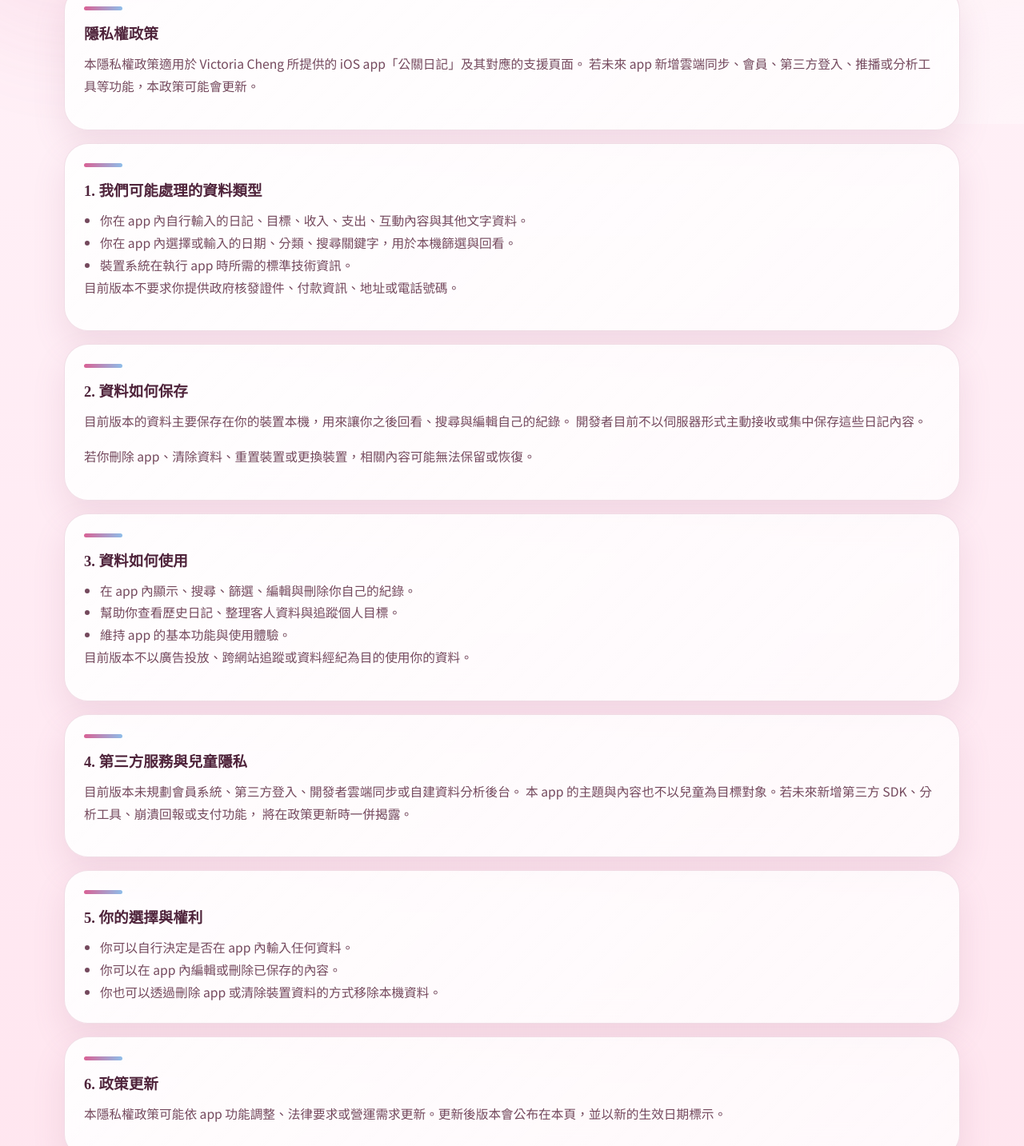
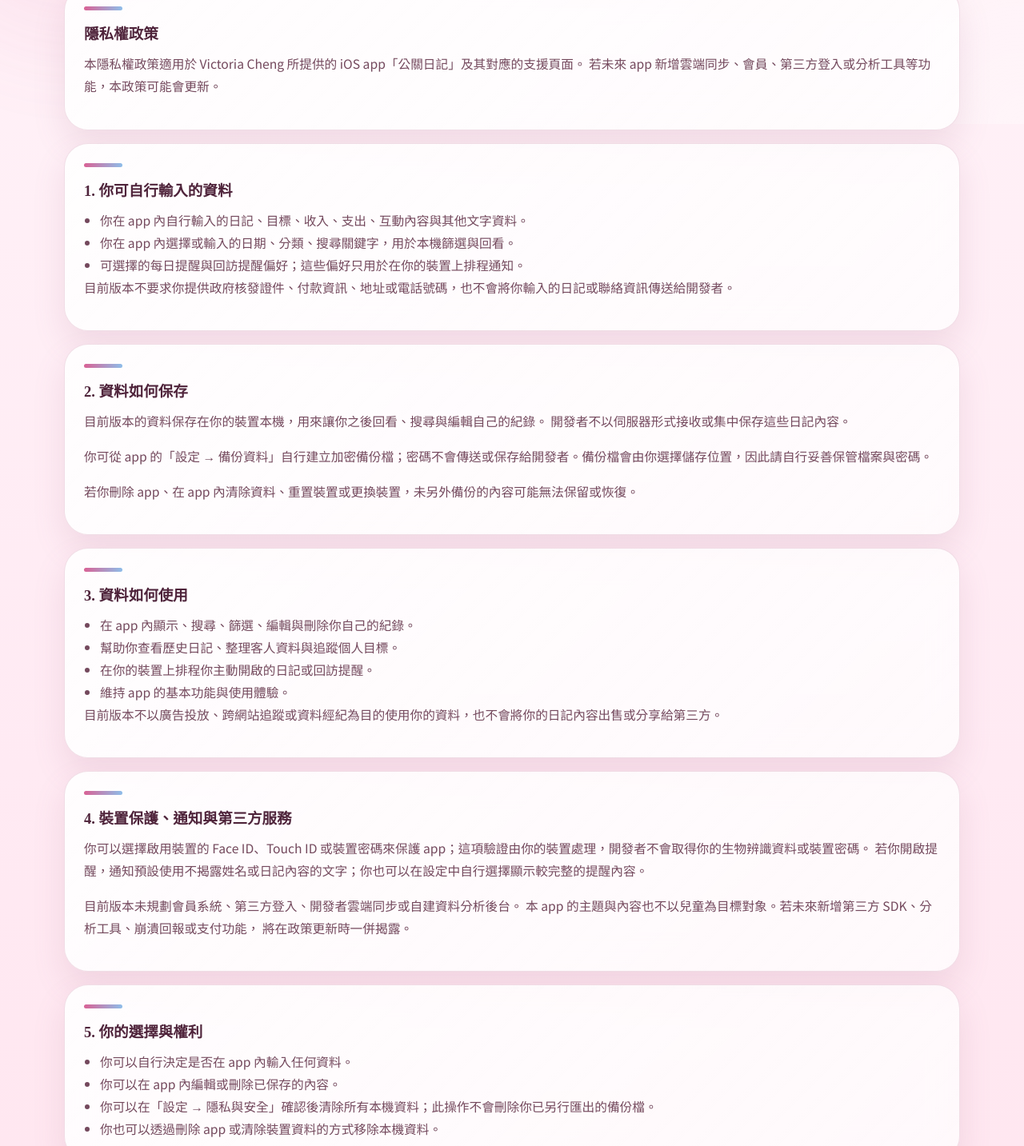
Before and after one commit to VictoriaC1122/taiwan-night-notes-privacy-policy, a plain HTML site: page index.html in a window 1280 px wide. Shown: the part 645-2078 px from the top of the page at 80% size. Drawn offline with Linux system fonts and the light colour scheme.

Commit message:
Update privacy policy for 2.0

```diff
--- a/index.html
+++ b/index.html
@@ -43,7 +43,7 @@
       <aside class="hero-status">
         <div class="status-card">
           <span class="status-label">更新日期</span>
-          <strong>2026 年 4 月 5 日</strong>
+          <strong>2026 年 9 月 10 日</strong>
         </div>
         <div class="status-card">
           <span class="status-label">資料模式</span>
@@ -59,7 +59,7 @@
     <section class="summary-grid">
       <article class="summary-card accent-rose">
         <h2>隱私重點</h2>
-        <p>使用者輸入的日記、收入、支出與客人資料，主要只用於裝置本機的顯示、搜尋與管理。</p>
+        <p>使用者輸入的日記、收入、支出與客人資料只用於裝置本機的顯示、搜尋與管理；開發者不會接收這些內容。</p>
       </article>
       <article class="summary-card accent-peach">
         <h2>版權重點</h2>
@@ -77,29 +77,30 @@
         <h2>隱私權政策</h2>
         <p>
           本隱私權政策適用於 Victoria Cheng 所提供的 iOS app「公關日記」及其對應的支援頁面。
-          若未來 app 新增雲端同步、會員、第三方登入、推播或分析工具等功能，本政策可能會更新。
+          若未來 app 新增雲端同步、會員、第三方登入或分析工具等功能，本政策可能會更新。
         </p>
       </article>
 
       <article class="policy-card">
         <div class="section-marker"></div>
-        <h2>1. 我們可能處理的資料類型</h2>
+        <h2>1. 你可自行輸入的資料</h2>
         <ul>
           <li>你在 app 內自行輸入的日記、目標、收入、支出、互動內容與其他文字資料。</li>
           <li>你在 app 內選擇或輸入的日期、分類、搜尋關鍵字，用於本機篩選與回看。</li>
-          <li>裝置系統在執行 app 時所需的標準技術資訊。</li>
+          <li>可選擇的每日提醒與回訪提醒偏好；這些偏好只用於在你的裝置上排程通知。</li>
         </ul>
-        <p>目前版本不要求你提供政府核發證件、付款資訊、地址或電話號碼。</p>
+        <p>目前版本不要求你提供政府核發證件、付款資訊、地址或電話號碼，也不會將你輸入的日記或聯絡資訊傳送給開發者。</p>
       </article>
 
       <article class="policy-card">
         <div class="section-marker"></div>
         <h2>2. 資料如何保存</h2>
         <p>
-          目前版本的資料主要保存在你的裝置本機，用來讓你之後回看、搜尋與編輯自己的紀錄。
-          開發者目前不以伺服器形式主動接收或集中保存這些日記內容。
+          目前版本的資料保存在你的裝置本機，用來讓你之後回看、搜尋與編輯自己的紀錄。
+          開發者不以伺服器形式接收或集中保存這些日記內容。
         </p>
-        <p>若你刪除 app、清除資料、重置裝置或更換裝置，相關內容可能無法保留或恢復。</p>
+        <p>你可從 app 的「設定 → 備份資料」自行建立加密備份檔；密碼不會傳送或保存給開發者。備份檔會由你選擇儲存位置，因此請自行妥善保管檔案與密碼。</p>
+        <p>若你刪除 app、在 app 內清除資料、重置裝置或更換裝置，未另外備份的內容可能無法保留或恢復。</p>
       </article>
 
       <article class="policy-card">
@@ -108,14 +109,19 @@
         <ul>
           <li>在 app 內顯示、搜尋、篩選、編輯與刪除你自己的紀錄。</li>
           <li>幫助你查看歷史日記、整理客人資料與追蹤個人目標。</li>
+          <li>在你的裝置上排程你主動開啟的日記或回訪提醒。</li>
           <li>維持 app 的基本功能與使用體驗。</li>
         </ul>
-        <p>目前版本不以廣告投放、跨網站追蹤或資料經紀為目的使用你的資料。</p>
+        <p>目前版本不以廣告投放、跨網站追蹤或資料經紀為目的使用你的資料，也不會將你的日記內容出售或分享給第三方。</p>
       </article>
 
       <article class="policy-card">
         <div class="section-marker"></div>
-        <h2>4. 第三方服務與兒童隱私</h2>
+        <h2>4. 裝置保護、通知與第三方服務</h2>
+        <p>
+          你可以選擇啟用裝置的 Face ID、Touch ID 或裝置密碼來保護 app；這項驗證由你的裝置處理，開發者不會取得你的生物辨識資料或裝置密碼。
+          若你開啟提醒，通知預設使用不揭露姓名或日記內容的文字；你也可以在設定中自行選擇顯示較完整的提醒內容。
+        </p>
         <p>
           目前版本未規劃會員系統、第三方登入、開發者雲端同步或自建資料分析後台。
           本 app 的主題與內容也不以兒童為目標對象。若未來新增第三方 SDK、分析工具、崩潰回報或支付功能，
@@ -129,6 +135,7 @@
         <ul>
           <li>你可以自行決定是否在 app 內輸入任何資料。</li>
           <li>你可以在 app 內編輯或刪除已保存的內容。</li>
+          <li>你可以在「設定 → 隱私與安全」確認後清除所有本機資料；此操作不會刪除你已另行匯出的備份檔。</li>
           <li>你也可以透過刪除 app 或清除裝置資料的方式移除本機資料。</li>
         </ul>
       </article>
```
